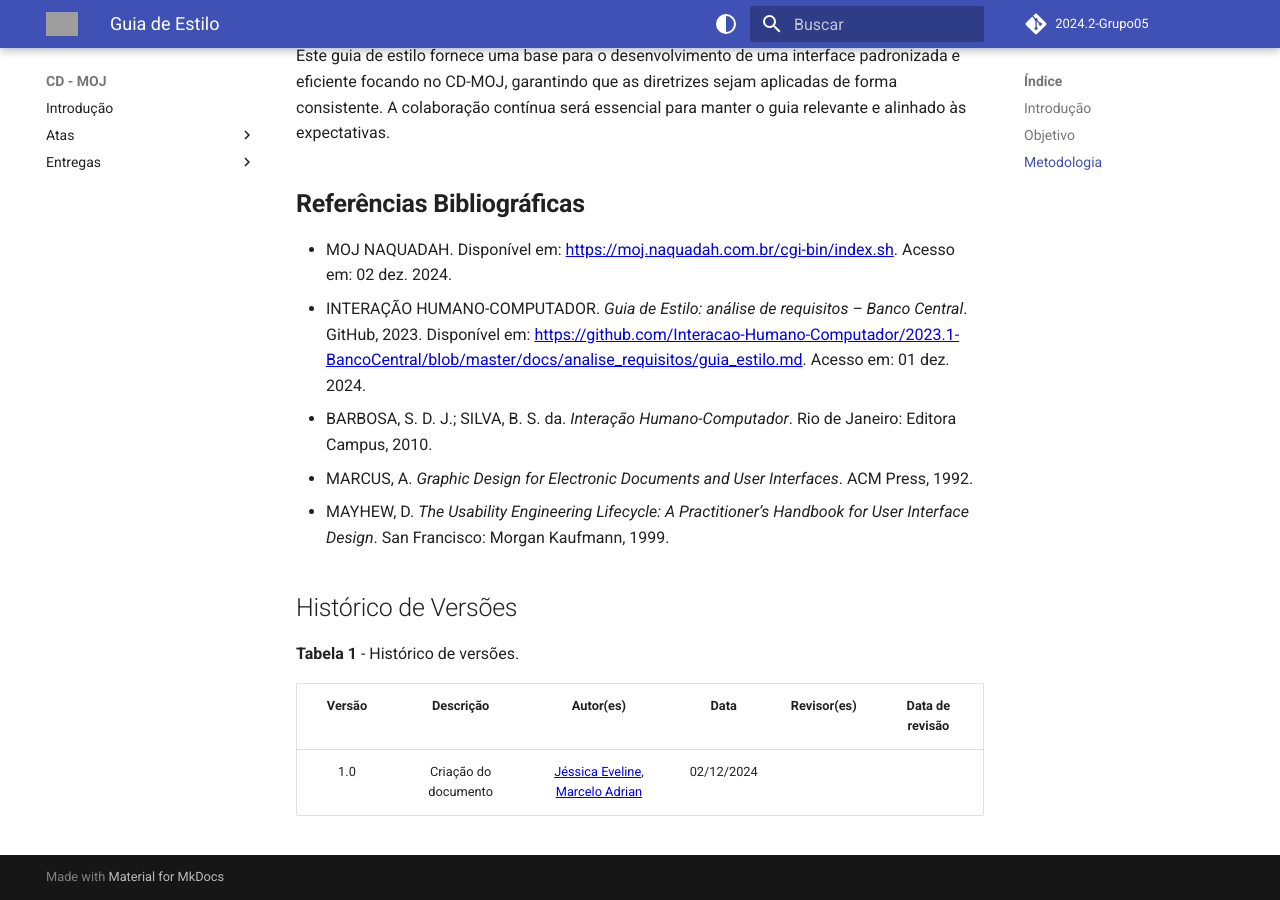
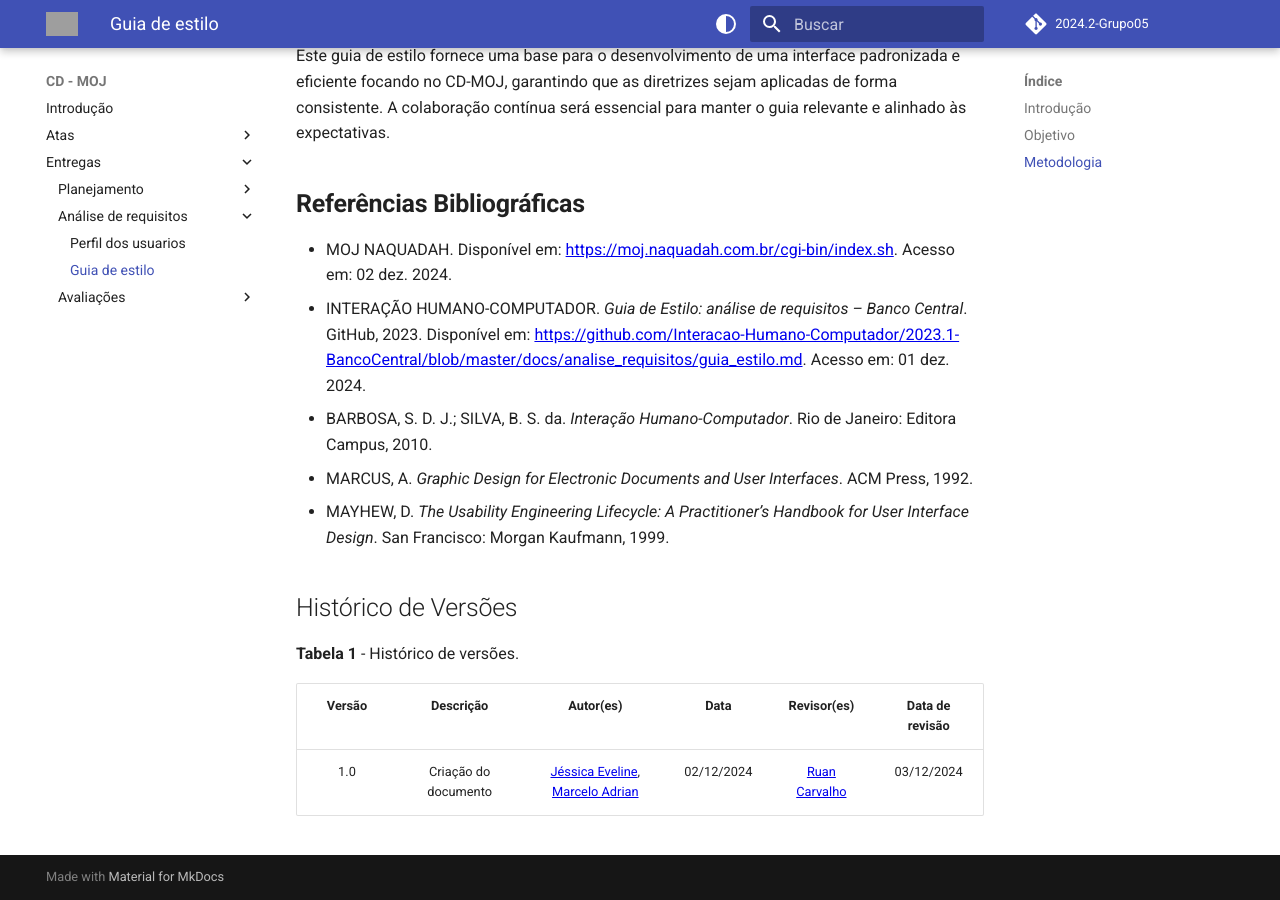
Before and after one commit to Interacao-Humano-Computador/2024.2-Grupo05, an MkDocs documentation site: the page built from docs/entregas/entrega_2/guia_de_estilo.md, in a window 1280 px wide and 900 px high, scrolled down 4230 px. Built offline with MkDocs 1.6.1 and Material for MkDocs 9.7.7, drawn with Linux system fonts in a browser that asks for light colours; comment, search, counter and statistics services are not loaded; the version menu is left out; grey boxes are pictures that could not be loaded.

Commit message:
docs: fazer revisão e ajustes em guia de estilo

```diff
--- a/docs/entregas/entrega_2/guia_de_estilo.md
+++ b/docs/entregas/entrega_2/guia_de_estilo.md
@@ -125,4 +125,4 @@ Este guia de estilo fornece uma base para o desenvolvimento de uma interface pad
 
 |Versão|Descrição|Autor(es)|Data|Revisor(es)|Data de revisão|
 |:---:|:---:|:---:|:---:|:---:|:---:|
-|1.0|Criação do documento|[Jéssica Eveline](https://github.com/xzxjesse), [Marcelo Adrian](https://github.com/Marcelo-Adrian)|02/12/2024|||
+|1.0|Criação do documento|[Jéssica Eveline](https://github.com/xzxjesse), [Marcelo Adrian](https://github.com/Marcelo-Adrian)|02/12/2024|[Ruan Carvalho](https://github.com/Ruan-Carvalho)|03/12/2024|
--- a/mkdocs.yml
+++ b/mkdocs.yml
@@ -25,6 +25,7 @@ nav:
           - Entrega: entregas/entrega_1/entrega_1.md
       - Análise de requisitos:
           - Perfil dos usuarios: entregas/entrega_2/perfil.md
+          - Guia de estilo: entregas/entrega_2/guia_de_estilo.md
       - Avaliações:
           - Autoavaliação: entregas/avaliações/autoavaliação_1.md
           - Avaliação Grupo 6: entregas/avaliações/avaliação_grupo06_1.md
```
